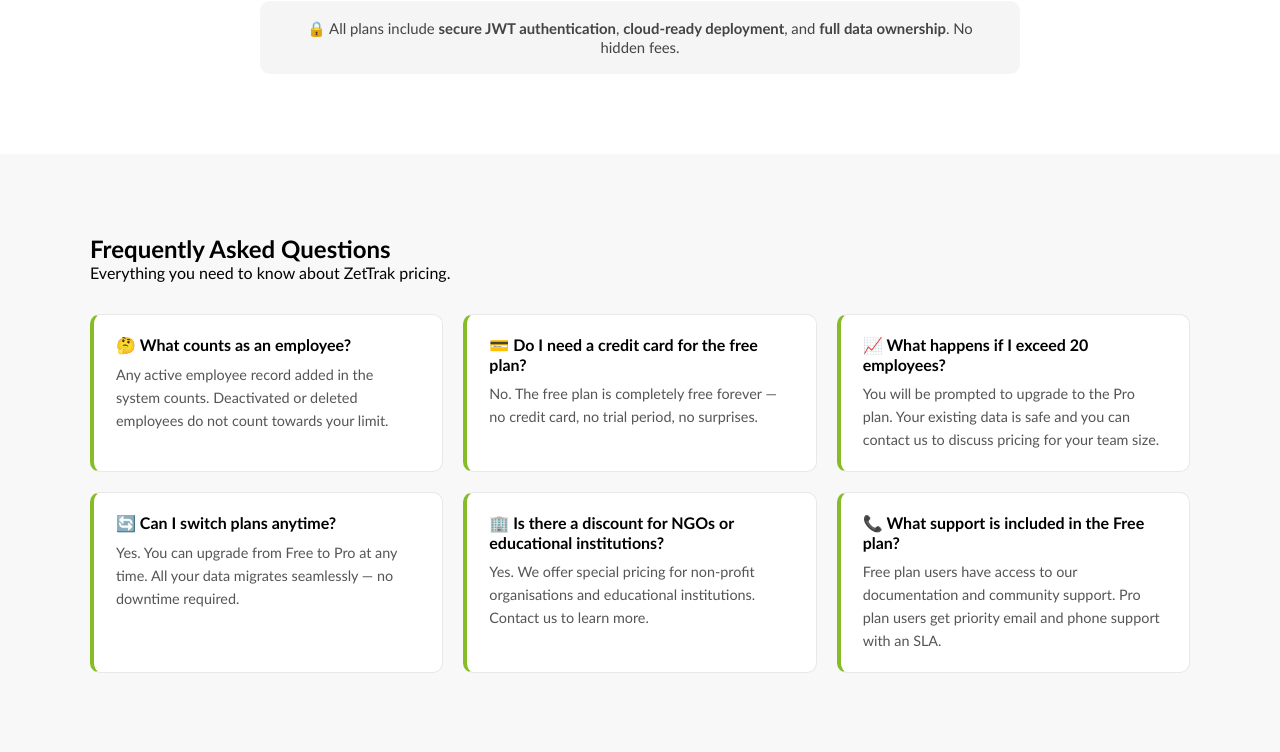
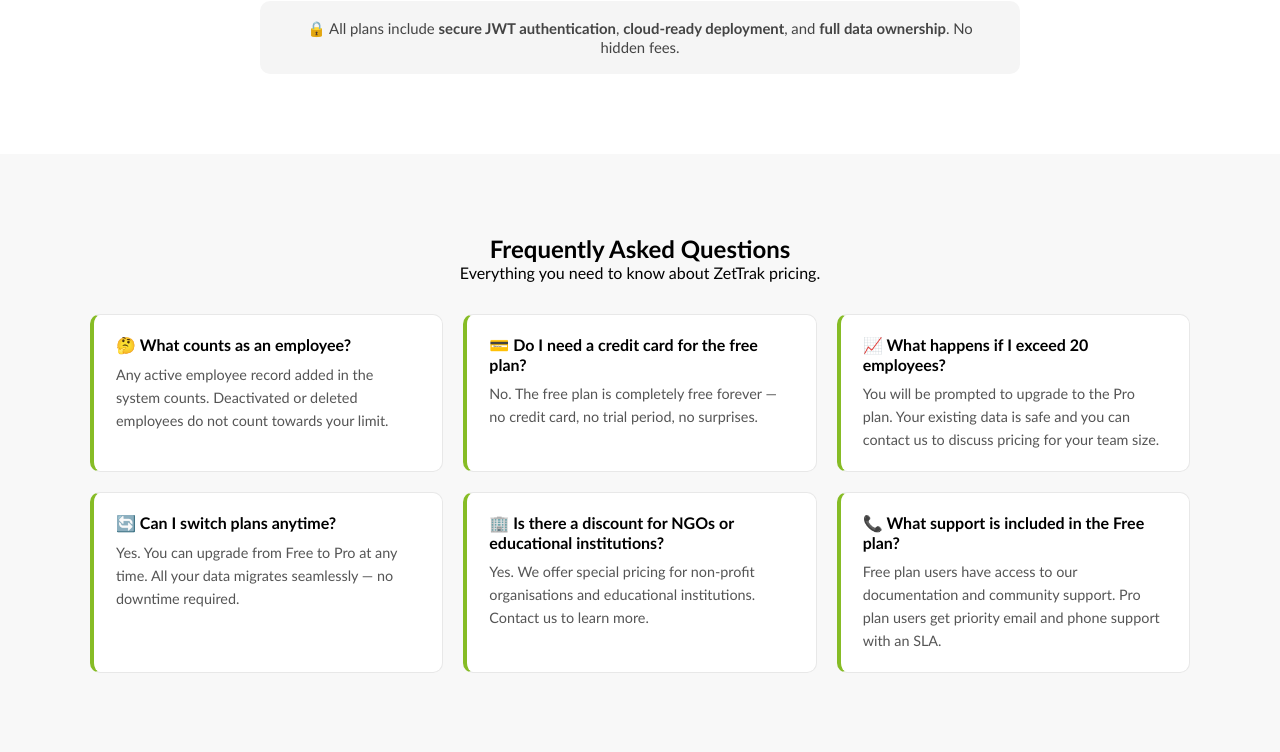
Before and after one commit to FINTEXLPROJECTS/Zettrack_updated, a Django app: page /pricing/ in a window 1280 px wide. Shown: the part 1291-2043 px from the top of the page. Run offline with Django 5.2, Linux system fonts and the light colour scheme.

Commit message:
updated ZetTrak

```diff
--- a/zettrak_frontend/templates/pricing.html
+++ b/zettrak_frontend/templates/pricing.html
@@ -159,7 +159,7 @@
   <!-- FAQ -->
   <section class="section section-light">
     <div class="section-inner">
-      <div class="section-heading">
+      <div class="section-heading" style="text-align:center;">
         <h2>Frequently Asked <span>Questions</span></h2>
         <p>Everything you need to know about ZetTrak pricing.</p>
       </div>
```
Also changed, not shown: zettrak_backend/employees/migrations/0002_department_designation.py (added).
